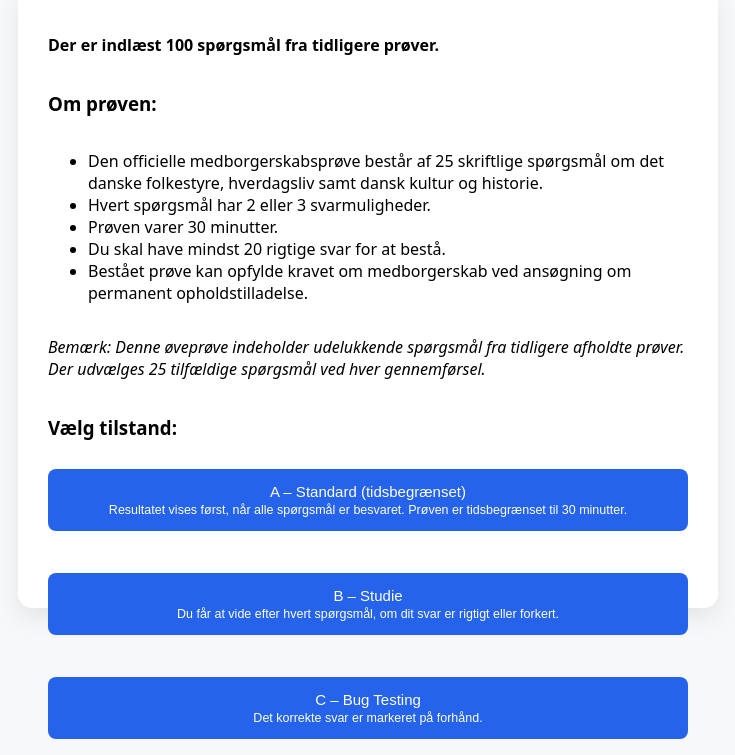
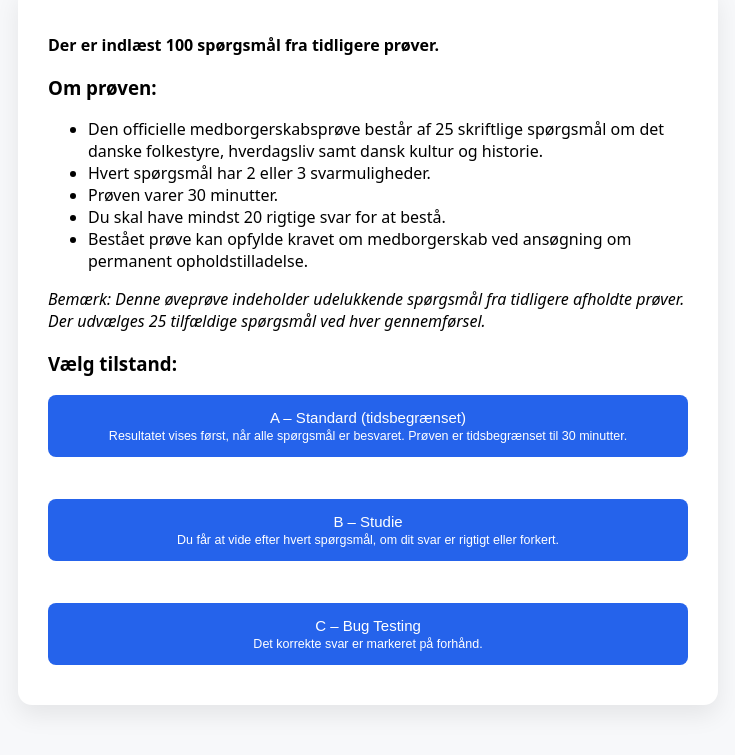
Before and after one commit to tomdufficy/medborgerskab-quiz, a plain HTML site: page index.html in a window 1280 px wide. Shown: the part 95-850 px from the top of the page, without its empty margins (272-1007 px from the left). Drawn offline with Linux system fonts and the light colour scheme.

Commit message:
Modern: apply fixed height only during active quiz state

```diff
--- a/index.html
+++ b/index.html
@@ -18,7 +18,6 @@ h1 {
   margin: 30px 0 10px 0;
 }
 
-/* Card */
 #app {
   max-width: 700px;
   margin: 0 auto 50px auto;
@@ -26,14 +25,16 @@ h1 {
   padding: 30px;
   border-radius: 14px;
   box-shadow: 0 10px 25px rgba(0,0,0,0.08);
+  box-sizing: border-box;
+}
 
+/* ONLY apply fixed height during quiz */
+.quiz-active {
   height: 620px;
   display: flex;
   flex-direction: column;
-  box-sizing: border-box;   /* FIX */
 }
 
-/* Layout */
 #quiz-wrapper {
   flex: 1;
   display: flex;
@@ -54,7 +55,6 @@ h1 {
   margin-top: 20px;
 }
 
-/* Buttons */
 button {
   display: block;
   width: 100%;
@@ -67,7 +67,7 @@ button {
   color: white;
   cursor: pointer;
   transition: 0.2s ease;
-  box-sizing: border-box;   /* FIX */
+  box-sizing: border-box;
 }
 
 button:hover {
```
